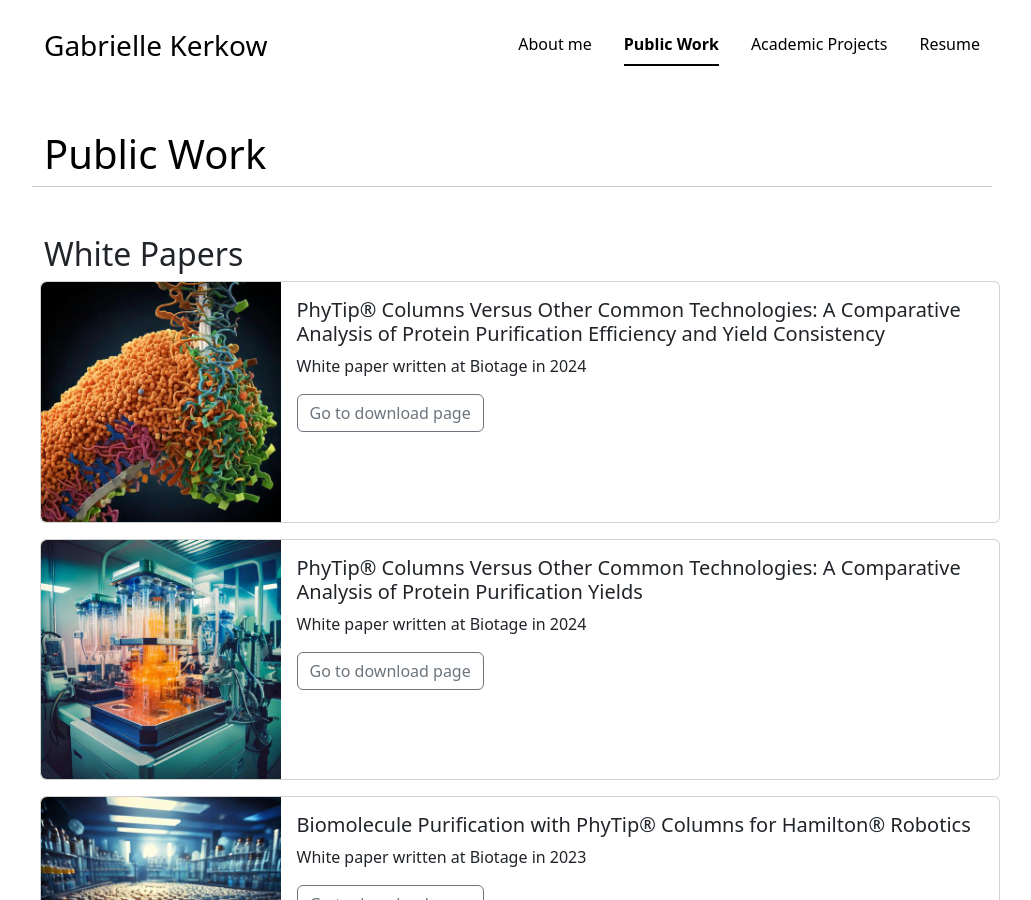
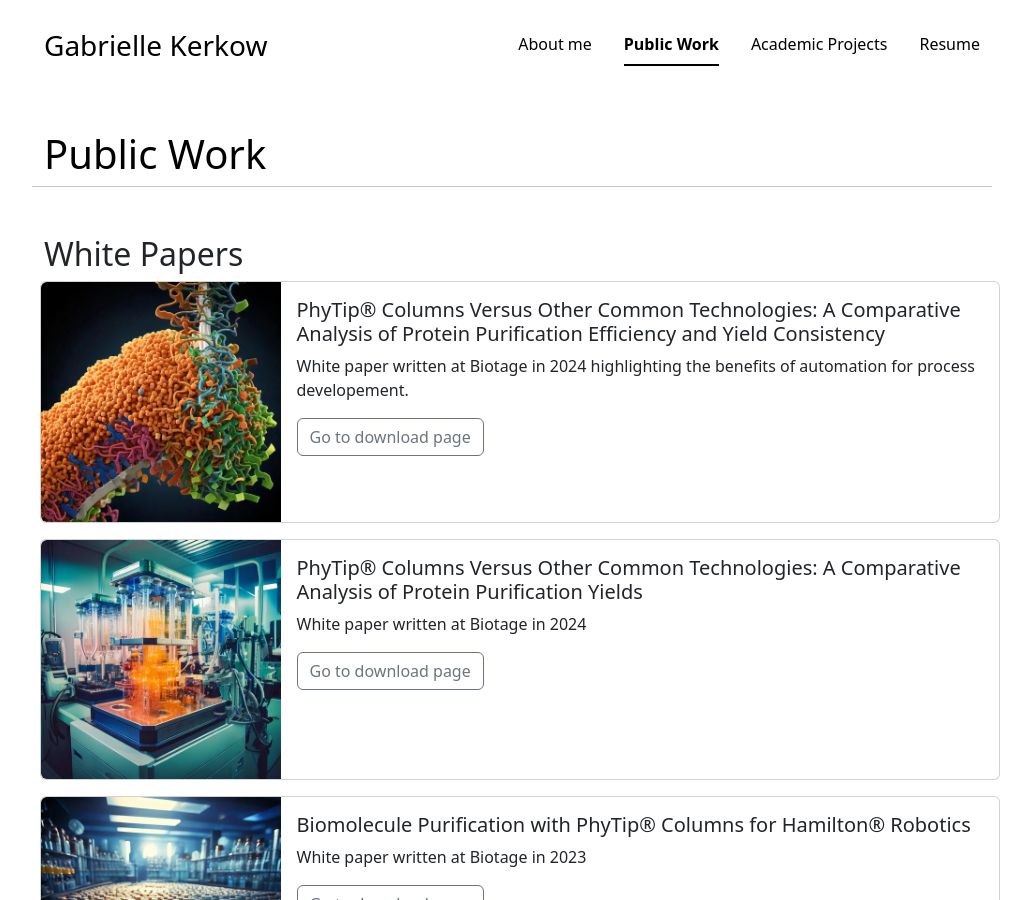
Before and after one commit to gkerkow/gkerkow.github.io, a Jekyll site: the page built from public-work.html, in a window 1280 px wide and 900 px high. Shown: the whole window, without its empty margins (128-1159 px from the left). Built offline with Jekyll 4.4.1, drawn with Linux system fonts in a browser that asks for light colours; comment, search, counter and statistics services are not loaded.

Commit message:
Updated white paper description

```diff
--- a/_data/white_papers.yml
+++ b/_data/white_papers.yml
@@ -1,5 +1,5 @@
 - title: "PhyTip® Columns Versus Other Common Technologies: A Comparative Analysis of Protein Purification Efficiency and Yield Consistency"
-  description: "White paper written at Biotage in 2024"
+  description: "White paper written at Biotage in 2024 highlighting the benefits of automation for process developement."
   image: "/assets/images/firefly_protein_purification_thumbnail.jpg"
   link_text: "Go to download page"
   url: "https://www.biotage.com/documents/phytip-comparing-protein-purification-efficiency-yield-consistency-white-paper"
```
